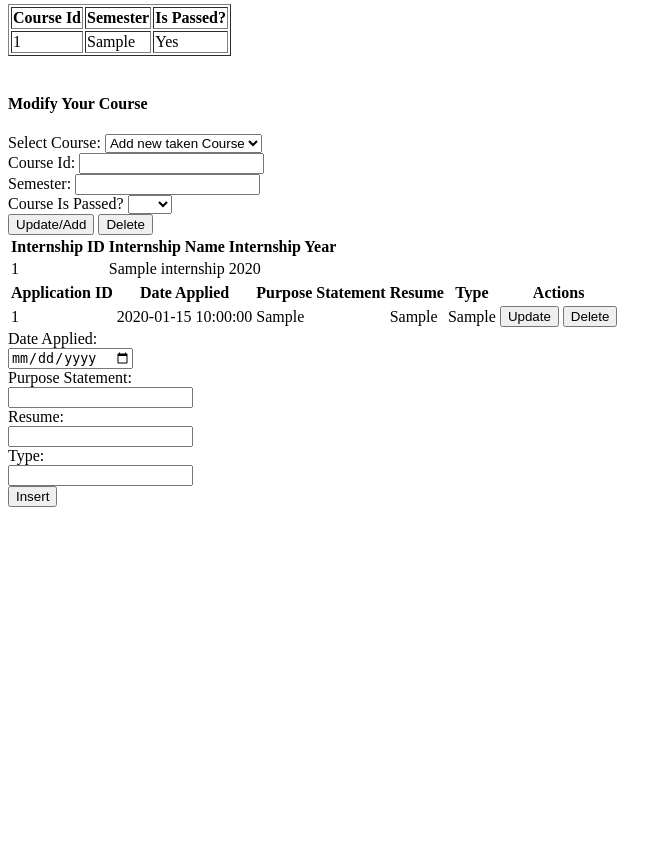
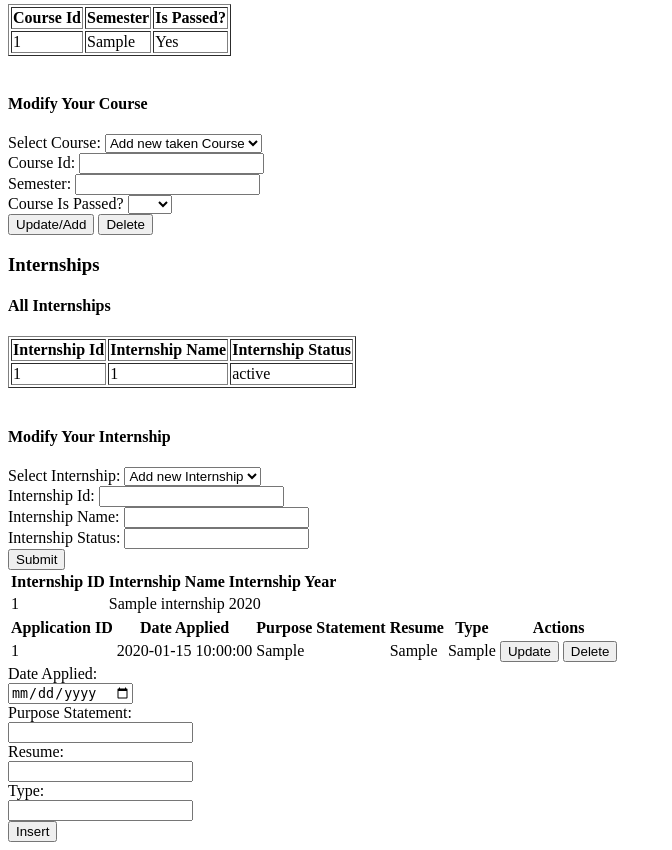
Before and after one commit to ericlove02/CSCE310-Project, a PHP site: page /student.php in a window 1280 px wide. Shown: the part 929-1779 px from the top of the page, without its empty margins (0-672 px from the left). Before the commit the page ends 1436 px from the top, so only its background shows below. Run offline with PHP 8.4, Linux system fonts and the light colour scheme; the visitor is signed in with stand-in values (Sample User, id 1); tables that the repository leaves empty or names only in its code hold one stand-in row (values such as "Sample post"); data that the repository does not hold is empty.

Commit message:
internship management

```diff
--- a/student.php
+++ b/student.php
@@ -134,7 +134,7 @@ if ($_SERVER["REQUEST_METHOD"] == "POST") {
     }
 }
 
-// get all record from the table
+// get all record from the table for the user
 $takencourses = getAllRecords($conn, 'takencourses', $id, 'courses', 'cour_id');
 $courses = getAllRecords($conn, 'courses');
 $applications = getAllRecords($conn, 'applications', $id);
@@ -335,6 +335,59 @@ $internships = getAllRecords($conn, 'studentinternships', $id);
     ?>
 
 
+    <section>
+        <h3>Internships</h3>
+        <h4>All Internships</h4>
+        <table border="1">
+            <tr>
+                <th>Internship Id</th>
+                <th>Internship Name</th>
+                <th>Internship Status</th>
+                <!-- Add other columns as needed -->
+            </tr>
+
+            <?php
+            // Replace with your actual function to fetch internships
+            // $internships = getAllInternships($id);
+
+            foreach ($internships as $internship) {
+                echo "<tr>";
+                echo "<td><span>{$internship['internship_id']}</span></td>";
+                echo "<td><span>{$internship['user_id']}</span></td>";
+                echo "<td><span>{$internship['stin_app_status']}</span></td>";
+                // Add other columns as needed
+                echo "</tr>";
+            }
+            ?>
+
+        </table>
+        <br>
+    <h4>Modify Your Internship</h4>
+
+    <form method="post" action="<?php echo htmlspecialchars($_SERVER["PHP_SELF"]); ?>">
+        <input type="hidden" name="selected_table" value="studentinternships">
+
+        <label>Select Internship:</label>
+        <select name="selected_record_id">
+            <option value="add_new">Add new Internship</option>
+            <?php
+            foreach ($internships as $internship) {
+                echo "<option value='{$internship['internship_id']}'>{$internship['internship_id']}</option>";
+            }
+            ?>
+        </select>
+        <br>
+        <label>Internship Id:</label>
+        <input type="text" name="internship_id"><br>
+        <label>Internship Name:</label>
+        <input type="text" name="internship_name"><br>
+        <label>Internship Status:</label>
+        <input type="text" name="stin_app_status"><br>
+        <!-- Add other fields as needed -->
+        <input type="submit" name="submit" value="Submit">
+    </form>
+    </section>
+
     <table>
         <tr>
             <th>Internship ID</th>
```
